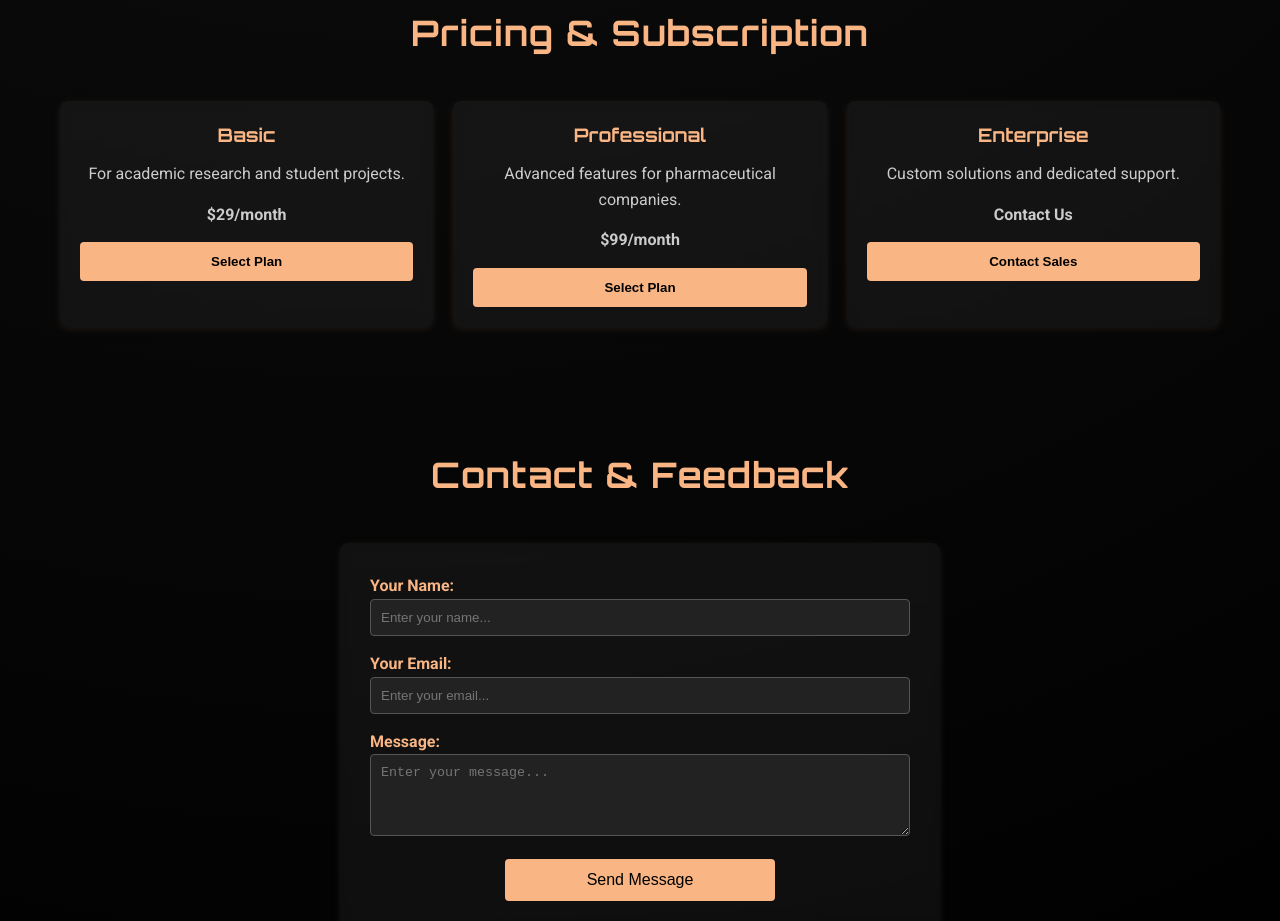
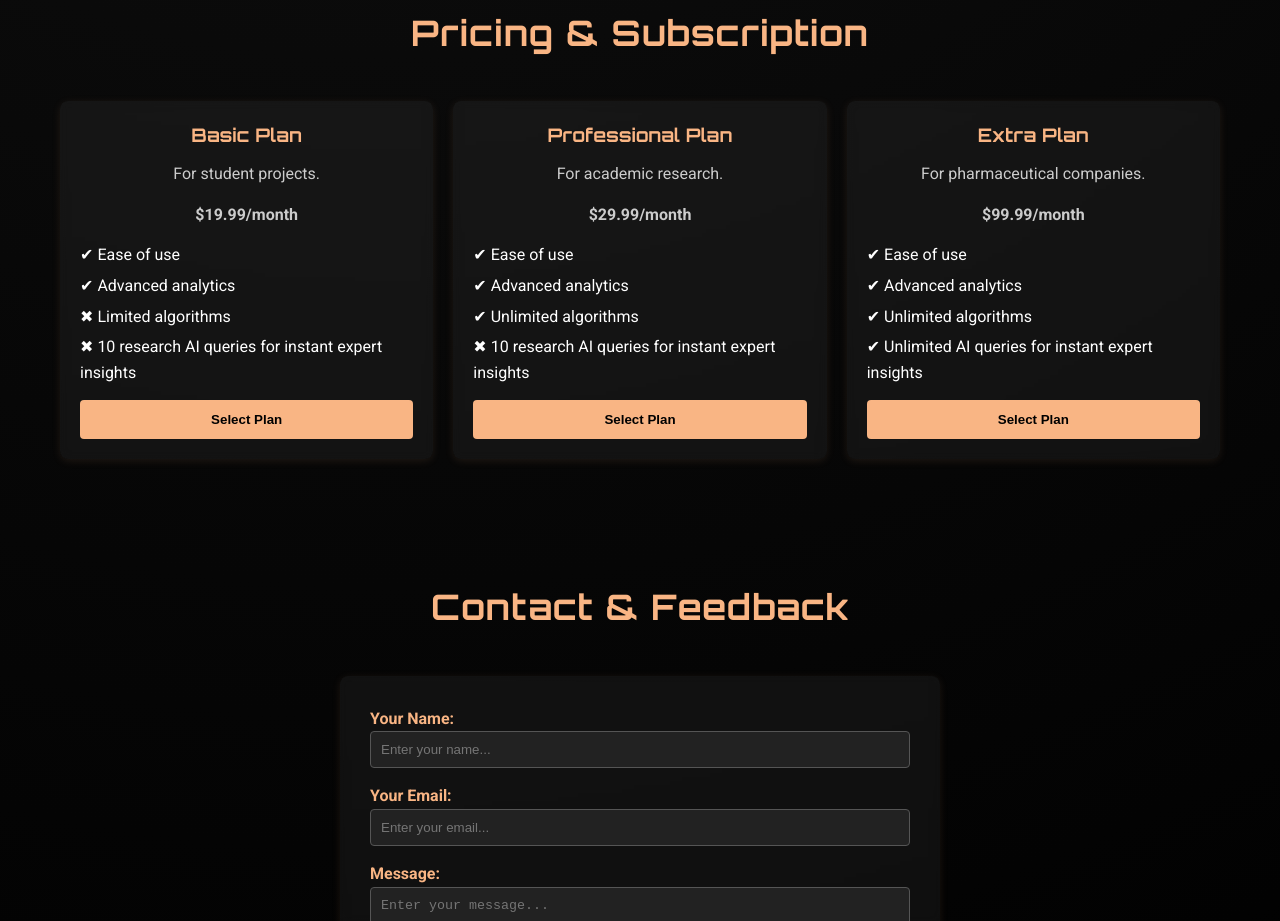
Before and after one commit to emhamed/FlisQ-Simulator, a plain HTML site: page index.html in a window 1280 px wide. Shown: the part 2920-3841 px from the top of the page. Drawn offline with Linux system fonts and the light colour scheme.

Commit message:
Update index.html

```diff
--- a/index.html
+++ b/index.html
@@ -301,6 +301,15 @@
       margin-bottom: 15px;
       color: #ccc;
     }
+    #pricing .card ul {
+      list-style: none;
+      padding: 0;
+      text-align: left;
+      margin: 0 0 15px 0;
+    }
+    #pricing .card ul li {
+      margin-bottom: 5px;
+    }
     #pricing .card .btn {
       width: 100%;
       background: #F9B584;
@@ -507,22 +516,40 @@
     <h2>Pricing & Subscription</h2>
     <div class="pricing-cards">
       <div class="card">
-        <h3>Basic</h3>
-        <p>For academic research and student projects.</p>
-        <p><strong>$29/month</strong></p>
+        <h3>Basic Plan</h3>
+        <p>For student projects.</p>
+        <p><strong>$19.99/month</strong></p>
+        <ul>
+          <li>✔ Ease of use</li>
+          <li>✔ Advanced analytics</li>
+          <li>✖ Limited algorithms</li>
+          <li>✖ 10 research AI queries for instant expert insights</li>
+        </ul>
         <button class="btn">Select Plan</button>
       </div>
       <div class="card">
-        <h3>Professional</h3>
-        <p>Advanced features for pharmaceutical companies.</p>
-        <p><strong>$99/month</strong></p>
+        <h3>Professional Plan</h3>
+        <p>For academic research.</p>
+        <p><strong>$29.99/month</strong></p>
+        <ul>
+          <li>✔ Ease of use</li>
+          <li>✔ Advanced analytics</li>
+          <li>✔ Unlimited algorithms</li>
+          <li>✖ 10 research AI queries for instant expert insights</li>
+        </ul>
         <button class="btn">Select Plan</button>
       </div>
       <div class="card">
-        <h3>Enterprise</h3>
-        <p>Custom solutions and dedicated support.</p>
-        <p><strong>Contact Us</strong></p>
-        <button class="btn">Contact Sales</button>
+        <h3>Extra Plan</h3>
+        <p>For pharmaceutical companies.</p>
+        <p><strong>$99.99/month</strong></p>
+        <ul>
+          <li>✔ Ease of use</li>
+          <li>✔ Advanced analytics</li>
+          <li>✔ Unlimited algorithms</li>
+          <li>✔ Unlimited AI queries for instant expert insights</li>
+        </ul>
+        <button class="btn">Select Plan</button>
       </div>
     </div>
   </section>
```
